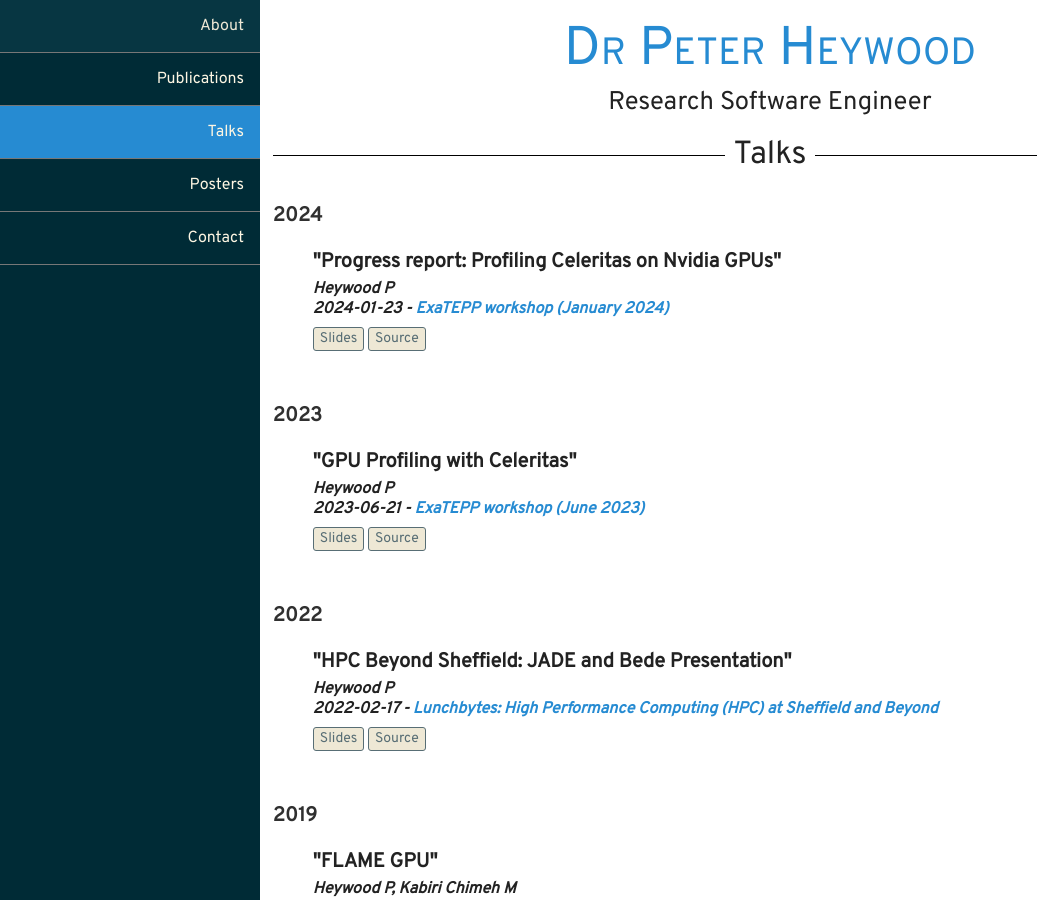
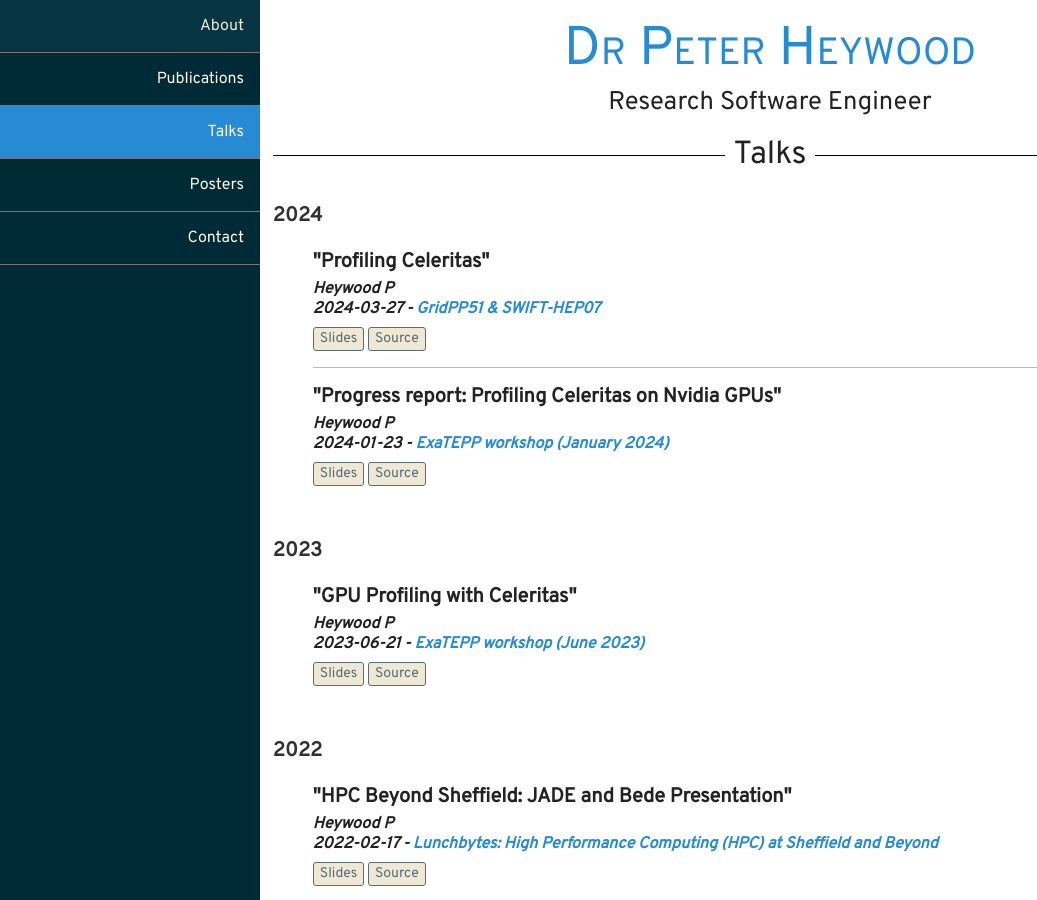
Before and after one commit to ptheywood/ptheywood.github.io, a Jekyll site: the page built from talks/index.html, in a window 1280 px wide and 900 px high. Shown: the whole window, without its empty margins (0-1037 px from the left). Built offline with Jekyll 4.4.1, drawn with Linux system fonts in a browser that asks for light colours; nearby versions of some CDN libraries; some web fonts are replaced.

Commit message:
Add 2024-03-27 SWIFT-HEP talk

```diff
--- a/_data/talks.yml
+++ b/_data/talks.yml
@@ -1,5 +1,12 @@
 - year: 2024
   talks:
+    - authors: "Heywood P"
+      date: 2024-03-27
+      event: "GridPP51 & SWIFT-HEP07"
+      event_url: "https://indico.cern.ch/event/1366954/contributions/5871406/"
+      title: "Profiling Celeritas"
+      slides: "https://ptheywood.uk/2024-03-27-profiling-celeritas/#/title-slide"
+      src: "https://github.com/ptheywood/2024-03-27-profiling-celeritas"
     - authors: "Heywood P"
       date: 2024-01-23
       event: "ExaTEPP workshop (January 2024)"
```
